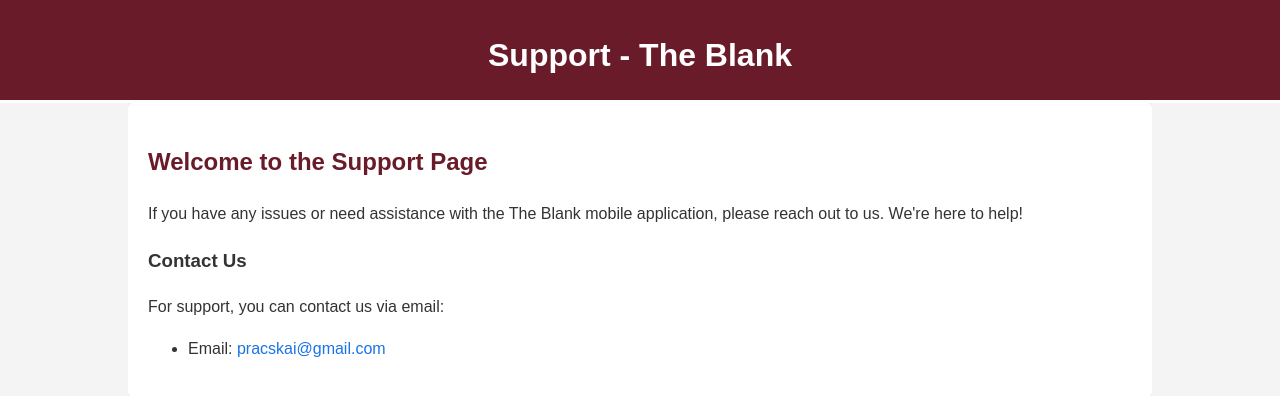
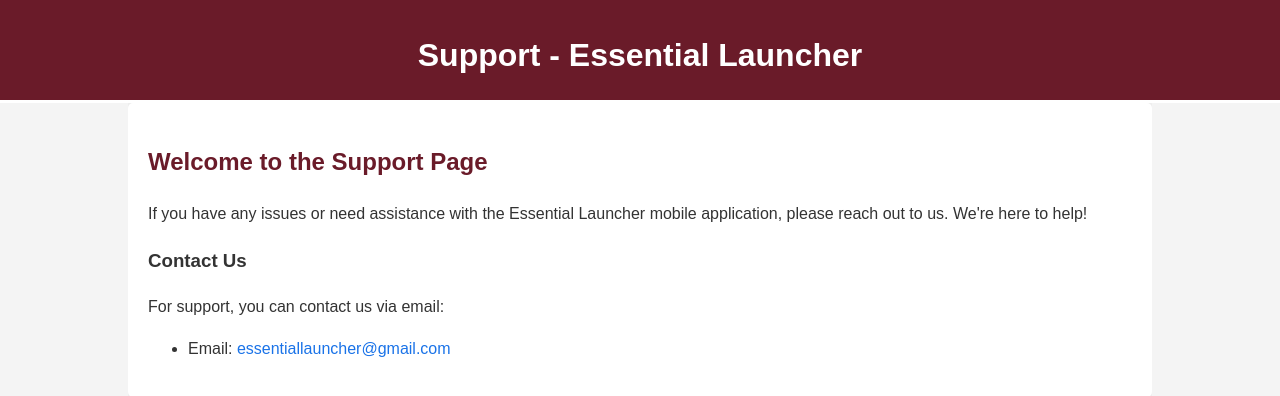
Before and after one commit to TRCLtd/Blank-Web, a plain HTML site: page index.html in a window 1280 px wide. Drawn offline with Linux system fonts and the light colour scheme.

Commit message:
Update index.html

```diff
--- a/index.html
+++ b/index.html
@@ -3,7 +3,7 @@
 <head>
     <meta charset="UTF-8">
     <meta name="viewport" content="width=device-width, initial-scale=1.0">
-    <title>Support - The Blank</title>
+    <title>Support - Essential Launcher</title>
     <style>
         body {
             font-family: Arial, sans-serif;
@@ -59,19 +59,19 @@
 <body>
     <header>
         <div class="container">
-            <h1>Support - The Blank</h1>
+            <h1>Support - Essential Launcher</h1>
         </div>
     </header>
 
     <div class="container">
         <div class="content">
             <h2>Welcome to the Support Page</h2>
-            <p>If you have any issues or need assistance with the The Blank mobile application, please reach out to us. We're here to help!</p>
+            <p>If you have any issues or need assistance with the Essential Launcher mobile application, please reach out to us. We're here to help!</p>
 
             <h3>Contact Us</h3>
             <p>For support, you can contact us via email:</p>
             <ul>
-                <li>Email: <a href="mailto:pracskai@gmail.com">pracskai@gmail.com</a></li>
+                <li>Email: <a href="mailto:essentiallauncher@gmail.com">essentiallauncher@gmail.com</a></li>
             </ul>
 
         </div>
```
